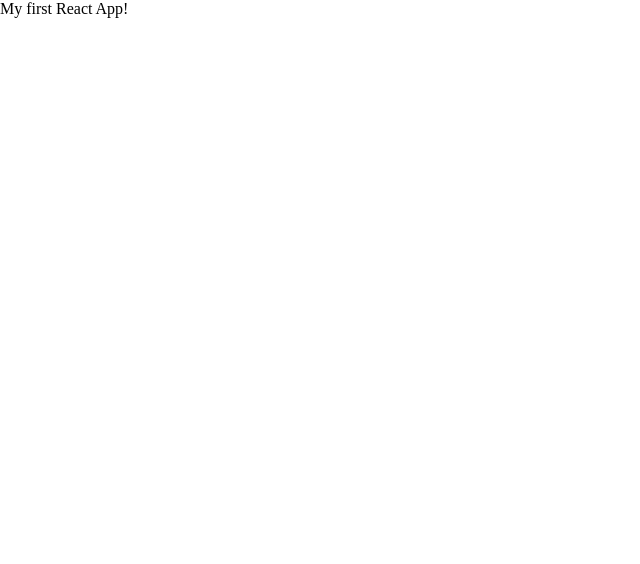
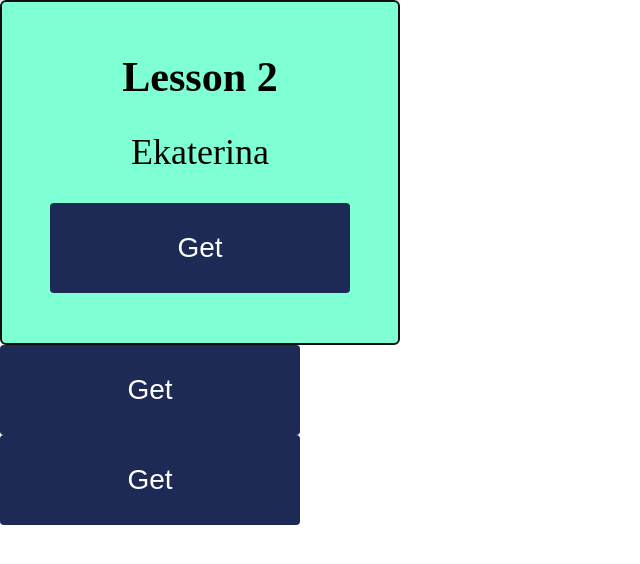
Before and after one commit to Roman-Maliarenko/42.2-react, a React (Create React App) app: page / in a window 1280 px wide. Shown: the top 564 px of the page, without its empty margins (0-640 px from the left). Built offline with nearby package versions, Linux system fonts and the light colour scheme.

Commit message:
add LessonCard and Button

```diff
--- a/src/App.css
+++ b/src/App.css
@@ -1,4 +1,5 @@
 .App{
   display: flex;
+  flex-direction: column;
   flex: 1;
 }
--- a/src/App.js
+++ /dev/null
@@ -1,11 +0,0 @@
-import './App.css';
-
-function App() {
-  return (
-    <div className="App">
-      My first React App!
-    </div>
-  );
-}
-
-export default App;
--- /dev/null
+++ b/src/App.jsx
@@ -0,0 +1,15 @@
+import './App.css';
+import Button from './components/Button/Button';
+import LessonCard from './components/LessonCard/LessonCard';
+
+function App() {
+  return (
+    <div className="App">
+      <LessonCard />
+      <Button />
+      <Button />
+    </div>
+  );
+}
+
+export default App;
--- /dev/null
+++ b/src/components/Button/Button.jsx
@@ -0,0 +1,9 @@
+import './style.css'
+
+function Button (){
+    const isGetButton = true;
+    return (
+    <button className="main-button">{isGetButton ? 'Get' : 'Send'}</button>
+)};
+
+export default Button;
--- /dev/null
+++ b/src/components/Button/style.css
@@ -0,0 +1,10 @@
+.main-button{
+    width: 300px;
+    height: 90px;
+    padding: 20px 30px;
+    background-color: #1d2a55;
+    font-size: 28px;
+    color: #fff;
+    border: none;
+    border-radius: 4px;
+}
--- /dev/null
+++ b/src/components/LessonCard/LessonCard.jsx
@@ -0,0 +1,15 @@
+import './style.css'
+import Button from "../Button/Button"
+import {lessonData} from './data'
+
+function LessonCard (){
+    return (
+        <div className="lesson-card">
+            <h3>Lesson {lessonData.lesson_number}</h3>
+            <p>{lessonData.lesson_teacher}</p>
+            <Button/>
+        </div>
+
+)};
+
+export default LessonCard;
--- /dev/null
+++ b/src/components/LessonCard/data.js
@@ -0,0 +1,4 @@
+export const lessonData = {
+    lesson_number: '2',
+    lesson_teacher: 'Ekaterina',
+}
--- /dev/null
+++ b/src/components/LessonCard/style.css
@@ -0,0 +1,12 @@
+.lesson-card{
+    display: flex;
+    flex-direction: column;
+    width: 400px;
+    padding: 50px;
+    gap: 30px;
+    align-items: center;
+    font-size: 36px;
+    background-color: aquamarine;
+    border: 2px solid rgb(14, 15, 14);
+    border-radius: 6px;
+}
```
